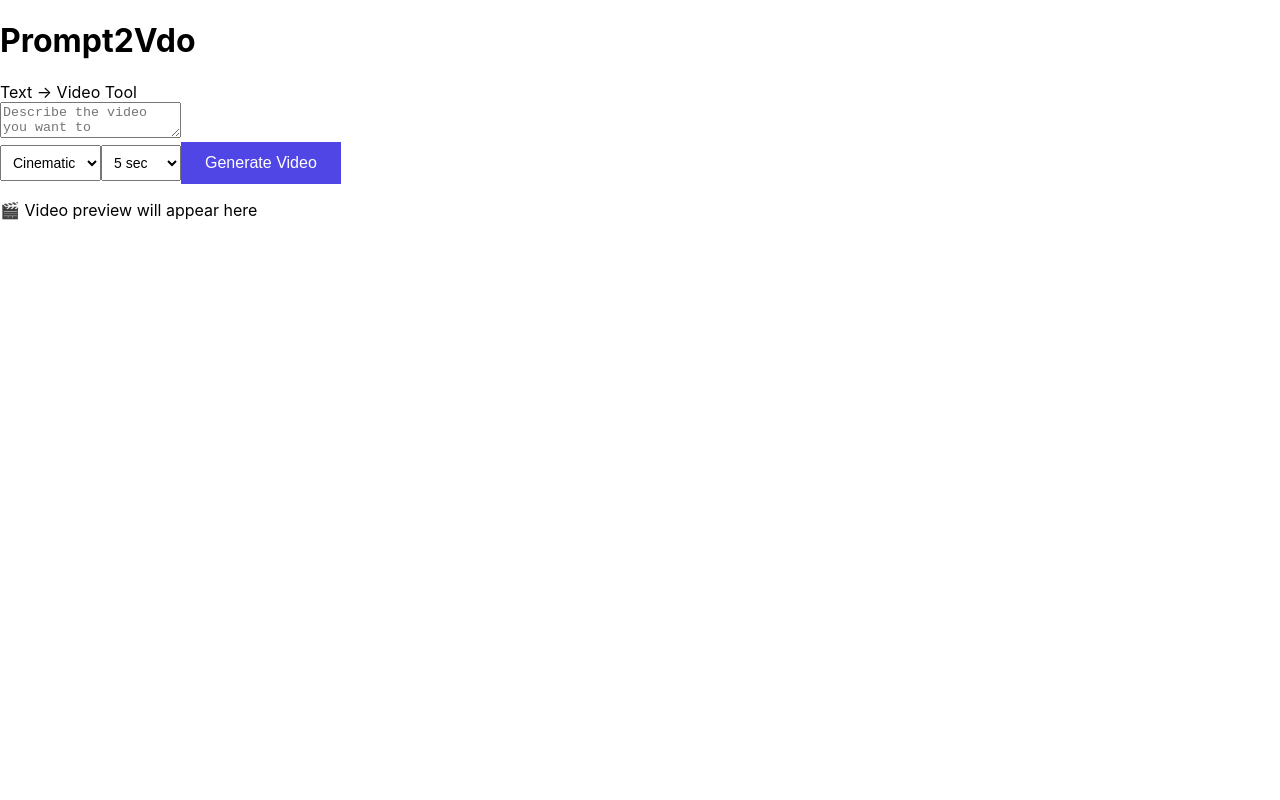
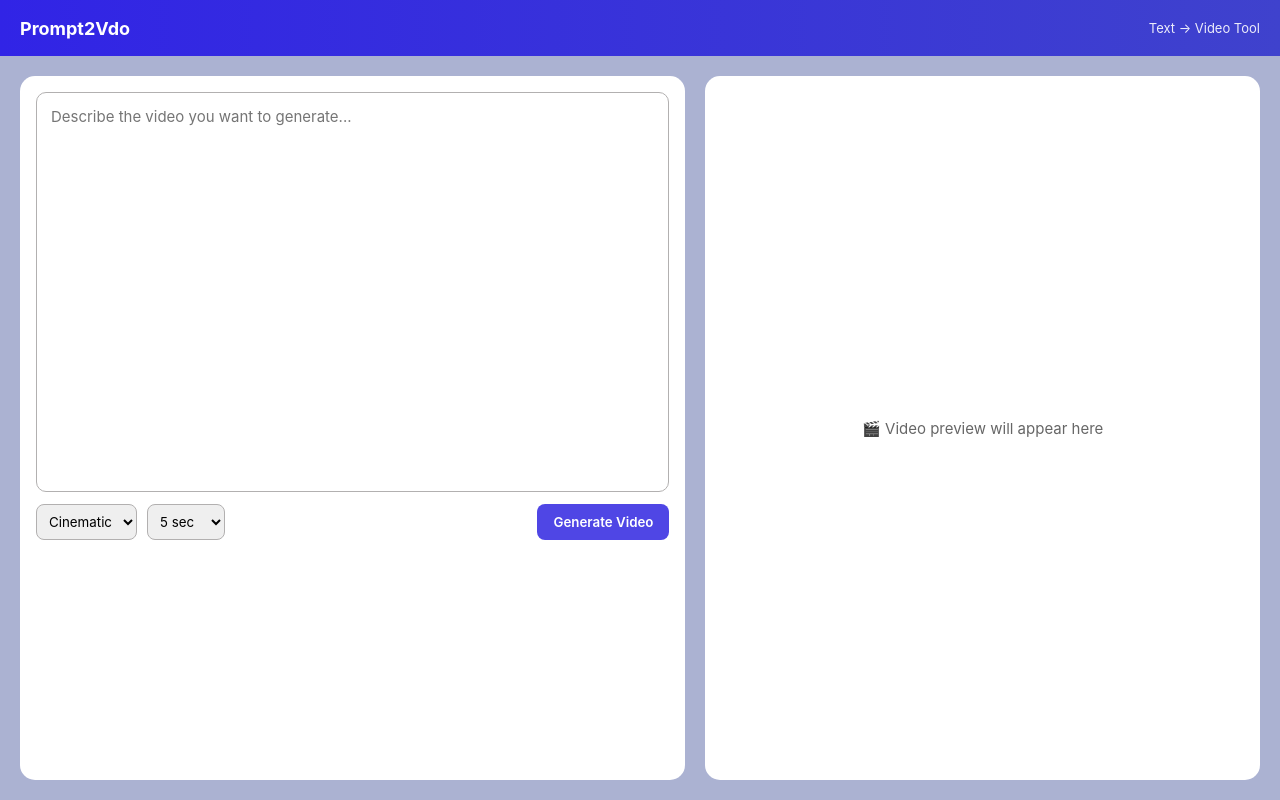
Before and after one commit to Sunit2003-mallick/prompt2vdo, a React (Create React App) app in the folder client/: page / in a window 1280 px wide. Built offline with nearby package versions, Linux system fonts and the light colour scheme.

Commit message:
Improve prompt input focus styling

```diff
--- a/client/src/App.css
+++ b/client/src/App.css
@@ -1,50 +1,111 @@
-.container {
-  max-width: 600px;
-  margin: 60px auto;
-  padding: 20px;
-  text-align: center;
-  font-family: Arial, sans-serif;
+* {
+  box-sizing: border-box;
+  font-family: Inter, system-ui, sans-serif;
+}
+body {
+  margin: 0;
+  background: #abb2d2;
+  color: #111;
 }
 
-.subtitle {
-  color: #666;
-  margin-bottom: 20px;
+/* HEADER */
+.topbar {
+  height: 56px;
+  background: linear-gradient(90deg, #3124e6, #3f42cd);
+  color: white;
+  display: flex;
+  align-items: center;
+  justify-content: space-between;
+  padding: 0 20px;
+}
+.topbar h1 {
+  margin: 0;
+  font-size: 18px;
+}
+.topbar span {
+  font-size: 13px;
+  opacity: 0.9;
 }
 
-.prompt-input {
-  width: 100%;
-  height: 120px;
-  padding: 10px;
-  font-size: 16px;
-  margin-bottom: 20px;
+/* MAIN */
+.main-page {
+  display: grid;
+  grid-template-columns: 1.2fr 1fr;
+  gap: 20px;
+  padding: 20px;
+  height: calc(100vh - 56px);
 }
 
-.controls {
+/* LEFT */
+.left-panel {
+  background: white;
+  border-radius: 15px;
+  padding: 16px;
+  display: flex;
+  flex-direction: column;
+}
+.prompt-box {
+  height: 50vh;
+  resize: none;
+  border-radius: 10px;
+  border: 1px solid #b2b0b0;
+  padding: 14px;
+  font-size: 15px;
+  outline: none;
+}
+.prompt-box:focus {
+  border-color: #4f46e5;
+}
+.controls-row {
   display: flex;
   gap: 10px;
-  justify-content: center;
-  margin-bottom: 20px;
+  margin-top: 12px;
+}
+.controls-row select {
+  padding: 8px;
+  border-radius: 8px;
+  border: 1px solid #b2b0b0;
+}
+.generate-btn {
+  margin-left: auto;
+  padding: 8px 16px;
+  border-radius: 8px;
+  border: none;
+  background: #4f46e5;
+  color: white;
+  font-weight: 600;
+  cursor: pointer;
+}
+.generate-btn:hover:not(:disabled) {
+  background: #4338ca;
+}
+.generate-btn:disabled {
+  background: #999;
 }
 
-select {
-  padding: 8px;
-  font-size: 14px;
+/* RIGHT */
+.right-panel {
+  background: white;
+  border-radius: 15px;
+  padding: 16px;
+  height: 100%;
+  overflow: hidden;
+  display: flex;
+  align-items: center;
+  justify-content: center;
 }
-
-.generate-btn {
-  padding: 12px 24px;
-  font-size: 16px;
-  background-color: #4f46e5;
-  color: white;
-  border: none;
-  cursor: pointer;
+.placeholder {
+  text-align: center;
+  color: #666;
+  font-size: 15px;
 }
-
-.generate-btn:hover {
-  background-color: #4338ca;
+.output {
+  width: 100%;
 }
-
-.generate-btn:disabled {
-  background-color: #999;
-  cursor: not-allowed;
+.output pre {
+  background: #f3f4f6;
+  padding: 12px;
+  border-radius: 8px;
+  font-size: 13px;
+  overflow-x: auto;
 }
```
